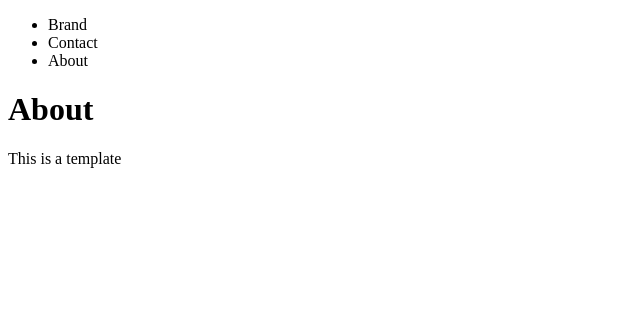
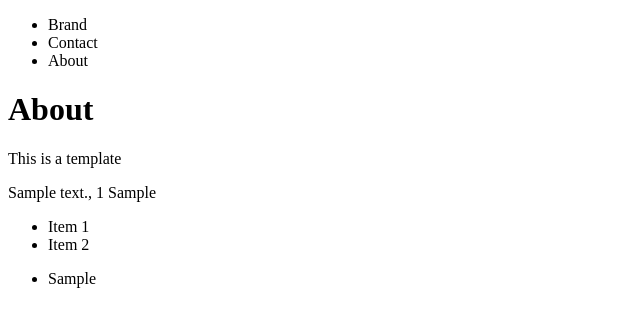
Before and after one commit to nonotrifi/trydjango, a Django app: template src/trydjango/templates/about.html in a window 1280 px wide. Shown: the top 330 px of the page, without its empty margins (0-640 px from the left). Run offline with Django 3.2, Linux system fonts and the light colour scheme; the template is opened without the code that fills it: most values are stand-ins (such as "Sample title", 1, 10 or a date in 2020).

Commit message:
cinquieme

```diff
--- a/src/trydjango/templates/about.html
+++ b/src/trydjango/templates/about.html
@@ -1,6 +1,23 @@
 {% extends 'base.html' %}
+
 {% block content %}
 <h1> About </h1>
 <p> This is a template </h1>
 
+<p>
+{{ my_text}}, {{ my_number}}
+{{ my_list}}
+</p>
+
+<ul>
+    <li>Item 1</li>
+    <li>Item 2</li>
+</ul>
+
+<ul>
+{% for items in my_list %}
+    <li>{{ items }}</li>
+{% endfor %}
+</ul>
+
 {% endblock content %}
```
